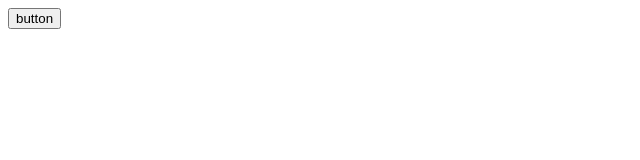
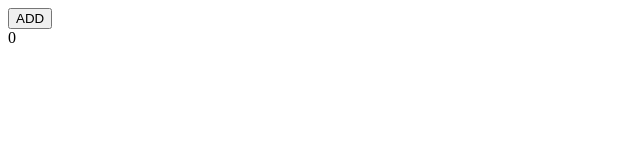
Before and after one commit to Shaobangzhu/react-clu-online-grocery, a React (Create React App) app: page / in a window 1280 px wide. Shown: the top 160 px of the page, without its empty margins (0-640 px from the left). Built offline with nearby package versions, Linux system fonts and the light colour scheme.

Commit message:
useReducer Hook

```diff
--- a/src/App.tsx
+++ b/src/App.tsx
@@ -1,18 +1,34 @@
 // Hook 相关的类型定义
 
-import { useState } from 'react';
+import { useReducer } from 'react';
 
-type User = {
-  name?: string;
+type ActionType = {
+  type: 'ADD'
+}
+
+const initialState = {
+  count: 0
+}
+
+function reducer(state: typeof initialState, action: ActionType) {
+  const newState = {...state};
+  if(action.type === 'ADD') {
+    newState.count = state.count + 1
+  }
+  return newState;
 }
 
 function App() {
-  const [ user, setUser ] = useState<User>({} as User)
+
+  const [ state, dispatch ] = useReducer(reducer, initialState)
+
   return (
-    <div>
-      <button onClick={() => {setUser({name: 'Extron'})}}>button</button>
-      <div>{user?.name}</div>
-    </div>
+    <>
+      <button onClick={() => {dispatch({
+        type: 'ADD'
+      })}}>ADD</button>
+      <div>{state.count}</div>
+    </>
   );
 }
 
```
